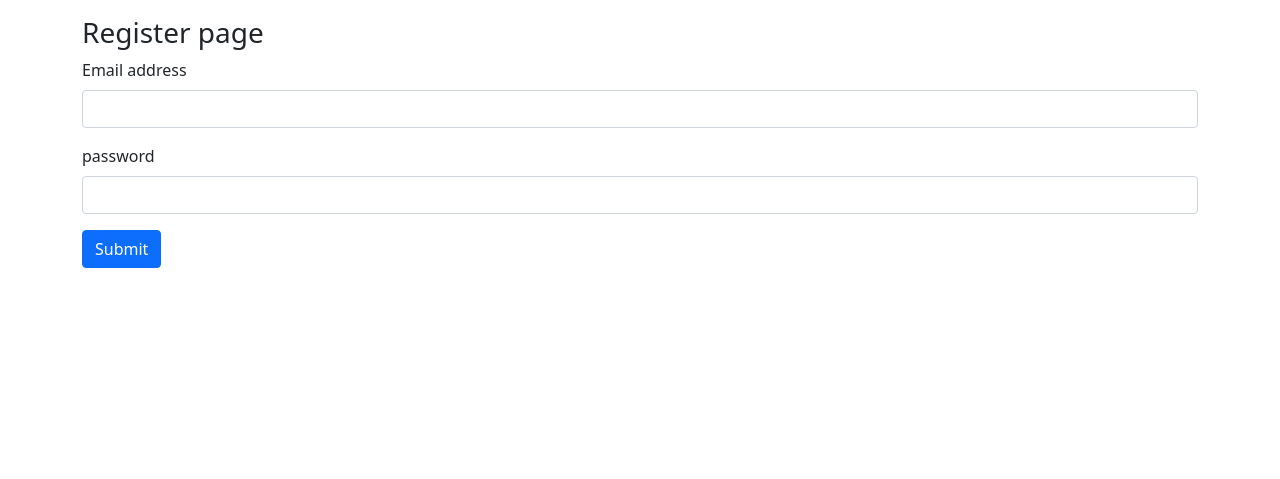
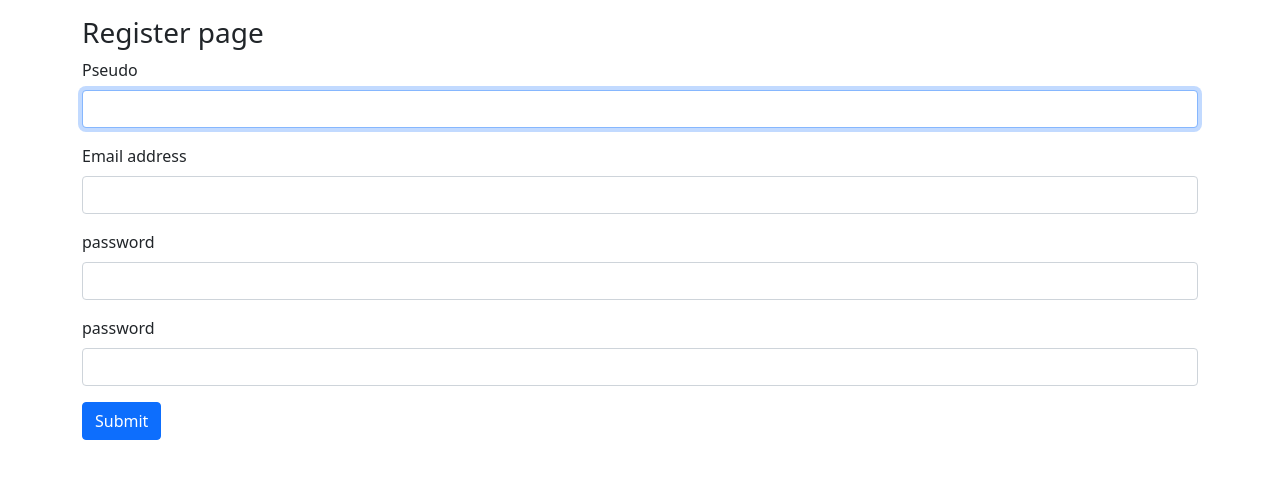
Before and after one commit to CedrickDevelop/Framework-mvc-php-from-scratch, a PHP site: page /register in a window 1280 px wide. Shown: the part 56-535 px from the top of the page. Run offline with PHP 8.4, Linux system fonts and the light colour scheme.

Commit message:
mise en place du register et login

```diff
--- a/controllers/AuthController.php
+++ b/controllers/AuthController.php
@@ -27,4 +27,25 @@ class AuthController extends Controller
         return $this->view('login');
     }
 
+        /**
+     * Handle submitted login form
+     */
+    public static function checkLogin(Request $request)
+    {
+        $body = $request->getBody();
+        echo '<pre>';
+        print_r($body);
+        echo '</pre>';
+    }
+        /**
+     * Handle submitted contact form
+     */
+    public static function checkRegister(Request $request)
+    {
+        $body = $request->getBody();
+        echo '<pre>';
+        print_r($body);
+        echo '</pre>';
+    }
+
 }
--- a/core/Request.php
+++ b/core/Request.php
@@ -37,12 +37,15 @@ class Request
         $body = [];
         if ($this->getMethod() === 'post') {
             foreach ($_POST as $key => $value) {
-                $body[$key] = filter_input(INPUT_POST, $key, FILTER_SANITIZE_SPECIAL_CHARS);
+                if ($key == 'email'){
+                    $body['email'] = filter_var($value, FILTER_VALIDATE_EMAIL);
+                }
+                $body[$key] = trim(filter_input(INPUT_POST, $key, FILTER_SANITIZE_SPECIAL_CHARS));
             }
         }
         if ($this->getMethod() === 'get') {
             foreach ($_GET as $key => $value) {
-                $body[$key] = filter_input(INPUT_GET, $key, FILTER_SANITIZE_SPECIAL_CHARS);
+                $body[$key] = trim(filter_input(INPUT_GET, $key, FILTER_SANITIZE_SPECIAL_CHARS));
             }
         }
         return $body;
--- a/public/index.php
+++ b/public/index.php
@@ -14,8 +14,8 @@ $app->router->post('/contact', [SiteController::class, 'handleContact']);
 
 // Auth routes
 $app->router->get('/login', [AuthController::class, 'login']); // acceder à la page
-$app->router->post('/login', [AuthController::class, 'login']); // recuperation info connexion
+$app->router->post('/login', [AuthController::class, 'checkLogin']); // recuperation info connexion
 $app->router->get('/register', [AuthController::class, 'register']);// acceder à la page
-$app->router->post('/register', [AuthController::class, 'register']); // recuperation info connexion
+$app->router->post('/register', [AuthController::class, 'checkRegister']); // recuperation info connexion
 
 $app->run();
--- a/views/login.php
+++ b/views/login.php
@@ -8,5 +8,5 @@
         <label for="password" class="form-label">password</label>
         <input type="password" class="form-control" name="password" id="password"></textarea>
     </div>
-    <button type="submit" class="btn btn-primary" name="submit-login">Submit</button>
+    <button type="submit" class="btn btn-primary" name="submit-login" value="submit-register">Submit</button>
 </form>
--- a/views/register.php
+++ b/views/register.php
@@ -1,12 +1,20 @@
 <h3>Register page</h3>
 <form action="" method="post">
     <div class="mb-3">
-        <label for="email" class="form-label">Email address</label>
-        <input type="email" class="form-control" name="email" id="email">
+        <label for="pseudo" class="form-label">Pseudo</label>
+        <input type="text" class="form-control" name="pseudo" id="pseudo" alt="pseudo" minlength="3" maxlength="12" required autofocus >
     </div>
     <div class="mb-3">
-        <label for="password" class="form-label">password</label>
-        <input type="password" class="form-control" name="password" id="password"></textarea>
+        <label for="email" class="form-label">Email address</label>
+        <input type="email" class="form-control" name="email" id="email" alt="email" required>
     </div>
-    <button type="submit" class="btn btn-primary" name="submit-register">Submit</button>
+    <div class="mb-3">
+        <label for="password" class="form-label" >password</label>
+        <input type="password" class="form-control" name="password" id="password" alt="password" required>
+    </div>
+    <div class="mb-3">
+        <label for="passwordConfirm" class="form-label">password</label>
+        <input type="password" class="form-control" name="passwordConfirm" id="passwordConfirm" alt="password" required>
+    </div>
+    <button type="submit" class="btn btn-primary" name="submit-register" value="submit-register">Submit</button>
 </form>
```
